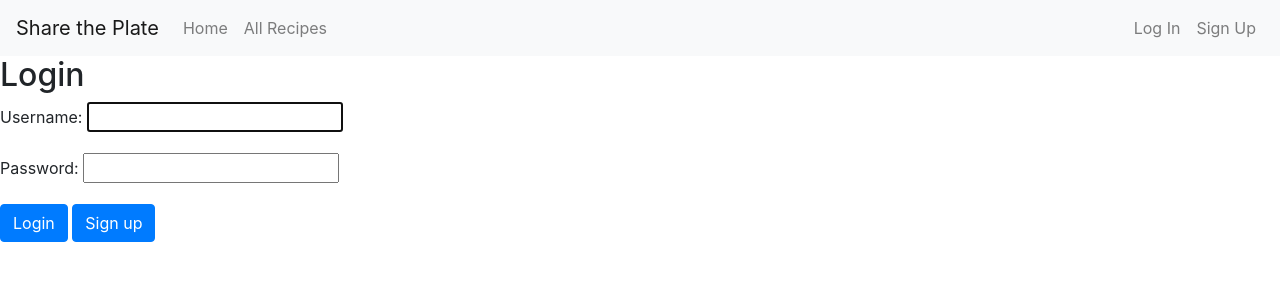
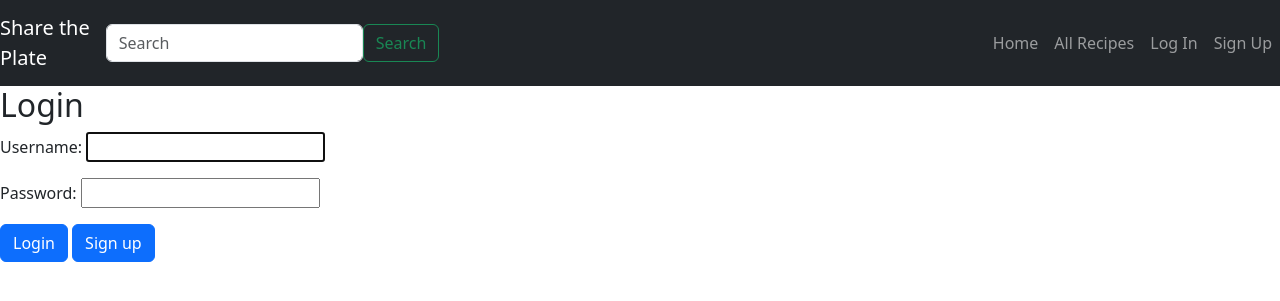
Before and after one commit to BWNC-code/share-the-plate, a Django app: page /login/ in a window 1280 px wide. Shown: the top 301 px of the page. Run offline with Django 3.2, Linux system fonts and the light colour scheme; parts of the project's set-up code (start-up, migrations or seed data) failed here and were passed over; some libraries are stand-ins or nearby versions.

Commit message:
add css styling and messaging

```diff
--- a/share_the_plate/templates/base.html
+++ b/share_the_plate/templates/base.html
@@ -1,21 +1,31 @@
 {% load cloudinary %}
+{% load static %}
 <!DOCTYPE html>
 <html lang="en">
+
 <head>
     <meta charset="UTF-8">
     <meta name="viewport" content="width=device-width, initial-scale=1, shrink-to-fit=no">
     <title>{% block title %}Share the Plate{% endblock %}</title>
-    <script src="https://code.jquery.com/jquery-3.6.0.min.js"></script>
-    <link href="https://stackpath.bootstrapcdn.com/bootstrap/4.5.0/css/bootstrap.min.css" rel="stylesheet">
+    <link rel="stylesheet" href="https://cdnjs.cloudflare.com/ajax/libs/font-awesome/5.15.3/css/all.min.css">
+    <link href="https://cdn.jsdelivr.net/npm/bootstrap@5.3.0/dist/css/bootstrap.min.css" rel="stylesheet">
+    <link rel="stylesheet" type="text/css" href="{% static 'assets/css/style.css' %}">
 </head>
+
 <body>
-    <nav class="navbar navbar-expand-lg navbar-light bg-light">
-        <a class="navbar-brand" href="{% url 'share_the_plate:index' %}">Share the Plate</a>
-        <button class="navbar-toggler" type="button" data-toggle="collapse" data-target="#navbarNav" aria-controls="navbarNav" aria-expanded="false" aria-label="Toggle navigation">
+    <nav class="navbar navbar-expand-lg navbar-dark bg-dark">
+        <a class="navbar-brand" href="{% url 'share_the_plate:index' %}">Share the<br>Plate</a>
+        <button class="navbar-toggler" type="button" data-bs-toggle="collapse" data-bs-target="#navbarNav"
+            aria-controls="navbarNav" aria-expanded="false" aria-label="Toggle navigation">
             <span class="navbar-toggler-icon"></span>
         </button>
         <div class="collapse navbar-collapse" id="navbarNav">
-            <ul class="navbar-nav mr-auto">
+            <form class="d-flex my-2 my-lg-0" method="get" action="{% url 'share_the_plate:search' %}">
+                <input class="form-control flex-grow-1 mr-2" type="search" placeholder="Search" aria-label="Search"
+                    name="q">
+                <button class="btn btn-outline-success" type="submit">Search</button>
+            </form>
+            <ul class="navbar-nav ms-auto">
                 <li class="nav-item">
                     <a class="nav-link" href="{% url 'share_the_plate:index' %}">Home</a>
                 </li>
@@ -24,11 +34,11 @@
                 </li>
                 <!-- More navigation links here -->
             </ul>
-
             {% if request.user.is_authenticated %}
             <ul class="navbar-nav">
                 <li class="nav-item">
-                    <a class="nav-link" href="{% url 'share_the_plate:profile_info' request.user.username %}">Profile</a>
+                    <a class="nav-link"
+                        href="{% url 'share_the_plate:profile_info' request.user.username %}">Profile</a>
                 </li>
                 <li class="nav-item">
                     <a class="nav-link" href="{% url 'share_the_plate:logout' %}">Log Out</a>
@@ -46,13 +56,39 @@
             {% endif %}
         </div>
     </nav>
-
-    {% block content %}{% endblock %}
+    <div class="container">
+        <div class="row">
+            <div class="col-md-8 offset-md-2">
+                {% for message in messages %}
+                <div class="alert {{ message.tags }} alert-dismissible fade show" id="msg" role="alert">
+                    {{ message | safe }}
+                    <button type="button" class="btn-close" data-bs-dismiss="alert" aria-label="Close"></button>
+                </div>
+                {% endfor %}
+            </div>
+        </div>
+    </div>
+    <div class="main-content">
+        {% block content %}{% endblock %}
+    </div>
 
     <footer>
         <!-- Footer content here -->
     </footer>
 
-    <script src="https://stackpath.bootstrapcdn.com/bootstrap/4.5.0/js/bootstrap.min.js"></script>
+    <script>
+        setTimeout(function () {
+            let messages = document.getElementById('msg');
+            let alert = new bootstrap.Alert(messages);
+            alert.close();
+        }, 2500);
+    </script>
+
+    <!-- Add the link to jQuery -->
+    <script src="https://code.jquery.com/jquery-3.6.0.min.js"></script>
+
+    <!-- Add the link to the Bootstrap JavaScript library -->
+    <script src="https://cdn.jsdelivr.net/npm/bootstrap@5.3.0/dist/js/bootstrap.bundle.min.js"></script>
 </body>
+
 </html>
```
